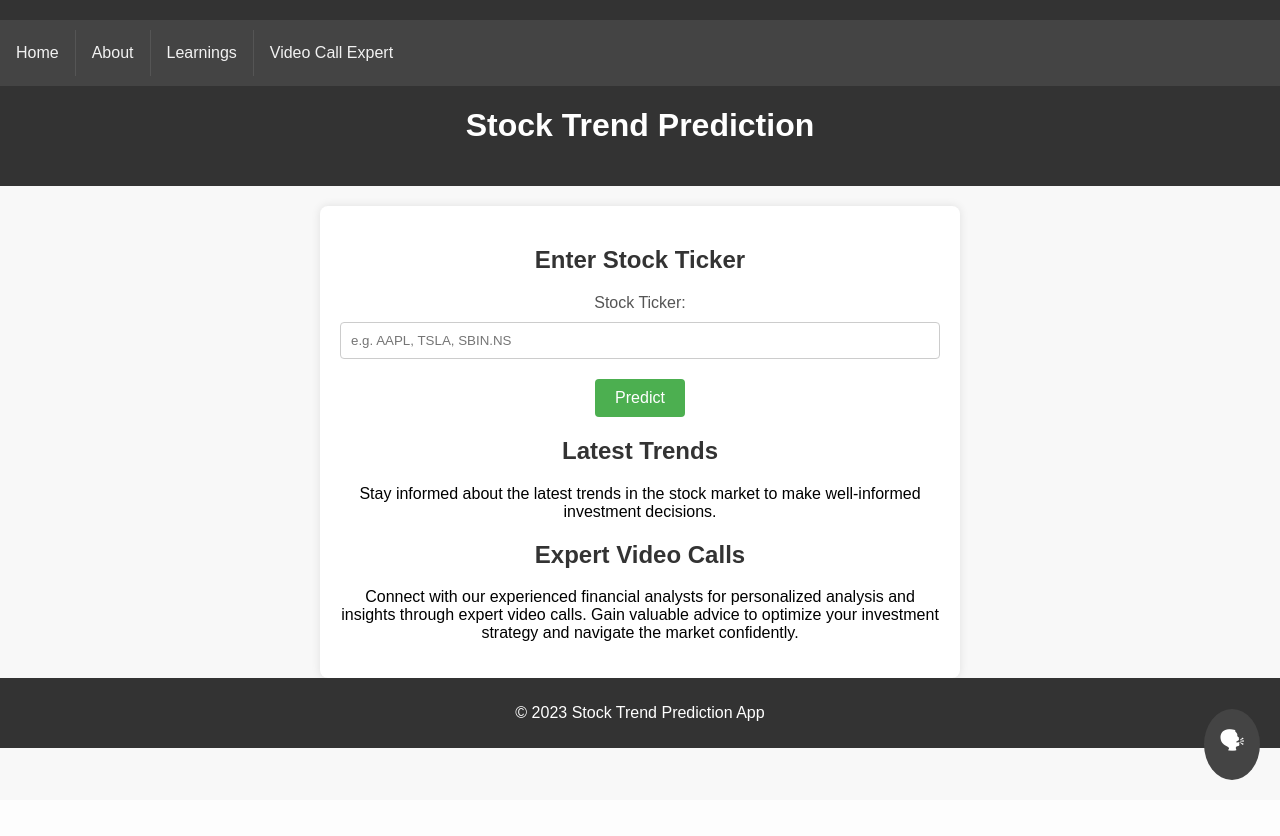
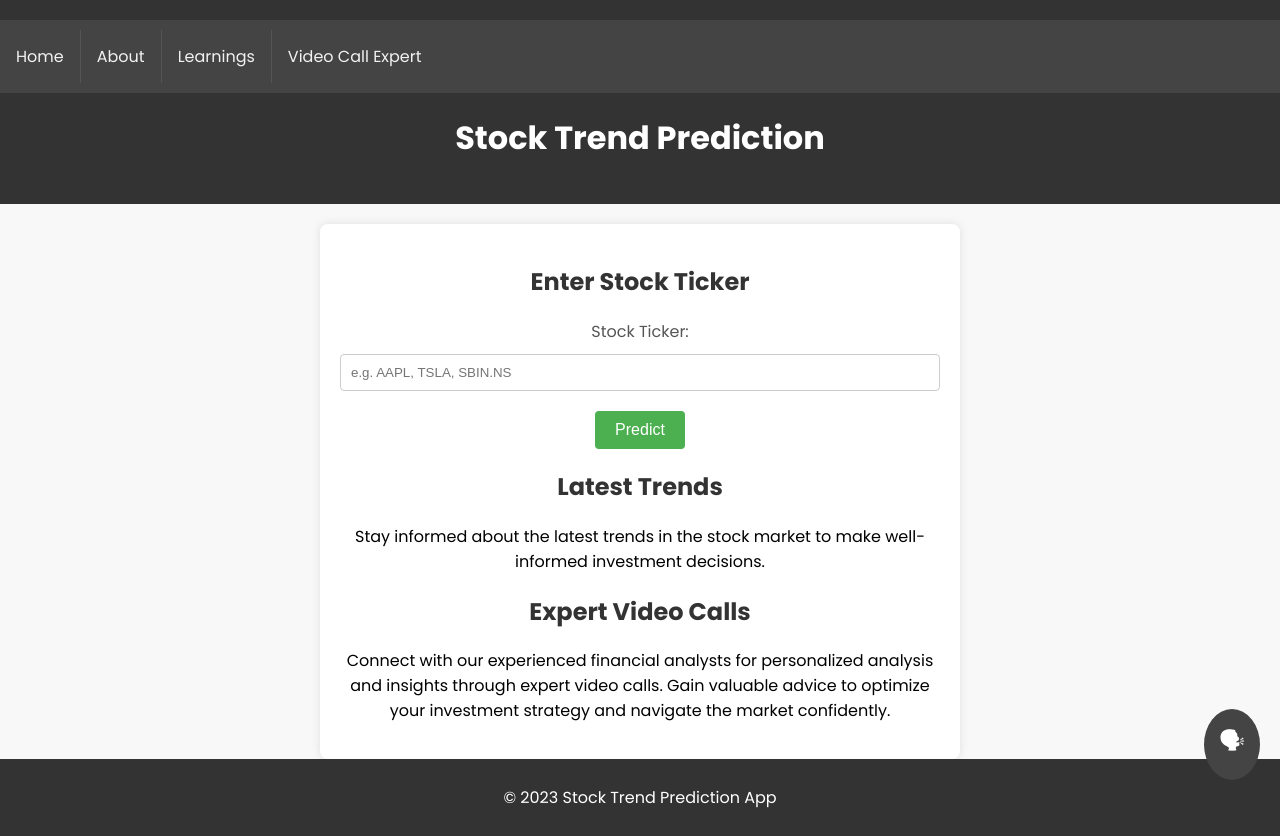
Before and after one commit to Rudrashish-Das/stock-prediction, a Flask app: page / in a window 1280 px wide. Before the commit the page ends 780 px from the top, so only its background shows below. Run offline with Flask 3, Linux system fonts and the light colour scheme.

Commit message:
resolved favicons, footer

```diff
--- a/static/styles/frontpage.css
+++ b/static/styles/frontpage.css
@@ -1,8 +1,12 @@
+@import url('https://fonts.googleapis.com/css2?family=Poppins:wght@400;500;600;700;800&display=swap');
+
 body {
-    font-family: 'Arial', sans-serif;
+    font-family: 'Poppins', sans-serif;
     margin: 0;
     padding: 0;
     background-color: #f8f8f8;
+
+    min-height: 100vh;
 }
 
 header {
@@ -41,7 +45,7 @@ main {
     margin: 20px 20px 0 20px;
 }
 
-.wrapper{
+.wrapper {
     height: 100vh;
 }
 
@@ -104,6 +108,8 @@ footer {
     padding: 10px;
     background-color: #333;
     color: #fff;
+
+
 }
 
 .chatbot-popup {
--- a/templates/home.html
+++ b/templates/home.html
@@ -4,6 +4,7 @@
 <head>
     <meta charset="UTF-8">
     <meta name="viewport" content="width=device-width, initial-scale=1.0">
+    <link rel="icon" type="image/x-icon" href="static/favicon.ico">
     <!-- <link rel="stylesheet" href="{{ url_for('static', filename='static/frontpage.css') }}"> -->
     <link rel="stylesheet" href="/static/styles/frontpage.css">
     <title>Stock Trend Prediction</title>
@@ -12,7 +13,7 @@
 <body>
     <header>
         <div class="navbar">
-            <a href="#home">Home</a>
+            <a href="/">Home</a>
             <a href="#about">About</a>
             <a href="#learnings">Learnings</a>
             <a href="/video-call">Video Call Expert</a>
```
